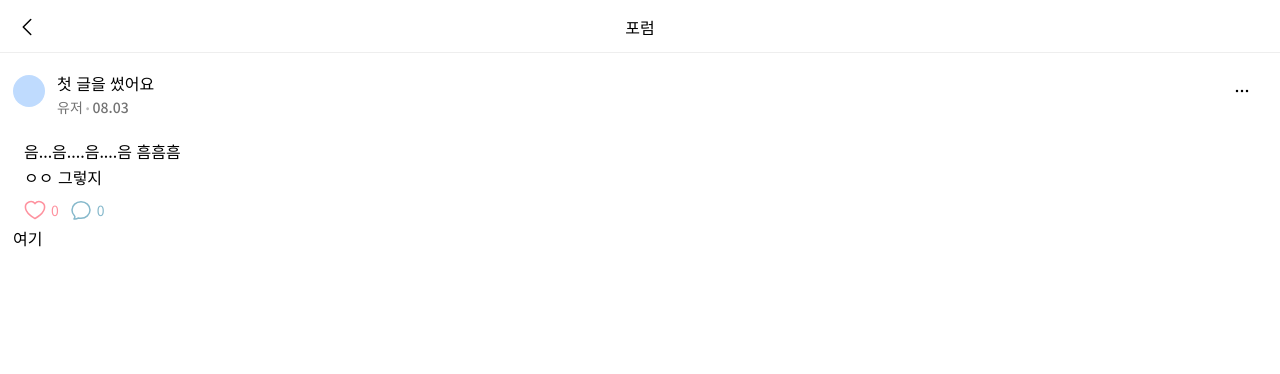
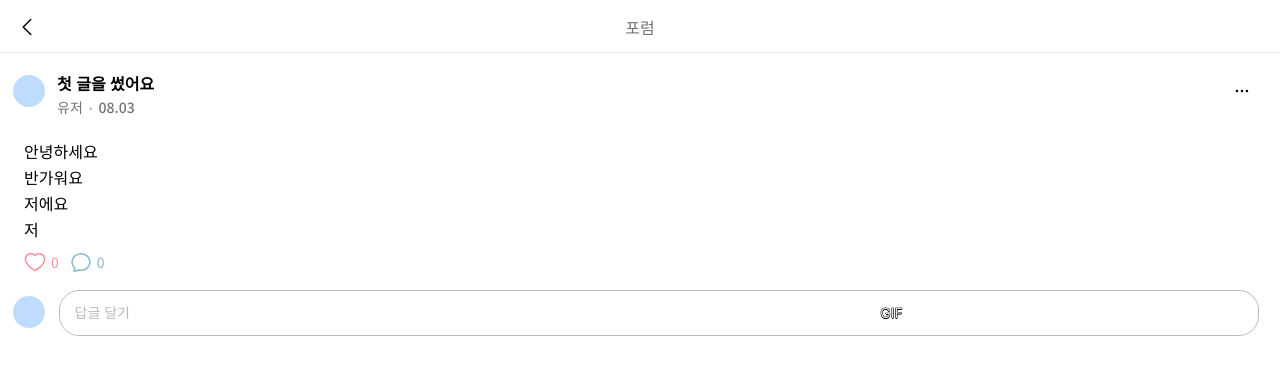
Before and after one commit to starcism/____PF, a Next.js app: page /free/1 in a window 1280 px wide. Shown: the top 374 px of the page. Built offline with nearby package versions, Linux system fonts and the light colour scheme; no server answers.

Commit message:
forum-post

```diff
--- a/src/app/free/[id]/page.tsx
+++ b/src/app/free/[id]/page.tsx
@@ -36,7 +36,7 @@ export default function Page(prop: TProps) {
       nickname: '유저',
     },
     title: '첫 글을 썼어요',
-    content: '음...음....음....음 흠흠흠\nㅇㅇ 그렇지',
+    content: '안녕하세요\n반가워요\n저에요\n저',
     commentCount: 0,
     liked: false,
     likeCount: 0,
--- a/src/components/atoms/Label.tsx
+++ b/src/components/atoms/Label.tsx
@@ -18,7 +18,7 @@ const containerVariants = {
   lg: '',
 }
 const LabelVariants = {
-  m_menu_pagelink: 'font-sans weight-500 text-[16px]',
+  m_menu_pagelink: 'font-sans weight-500',
   m_m: '',
   m_lg: 'h-[8px] bg-[#D9D9D9]',
   sm: '',
@@ -35,8 +35,8 @@ export default function Label({ text1, text2, size }: ILabel) {
   return (
     <>
       <div className={styles.container({ size })}>
-        <span className={`${styles.label({ size })} text-gray-4 pr-[3px]`}>{text1}</span>
-        <span className={styles.label({ size })}>{text2}</span>
+        <span className={`${styles.label({ size })} text-[16px] text-gray-4 pr-[1px] `}>{text1}</span>
+        <span className={`${styles.label({ size })} text-[16px] tracking-wide`}>{text2}</span>
       </div>
     </>
   )
--- a/src/components/molecules/LinkWithCloseMenu.tsx
+++ b/src/components/molecules/LinkWithCloseMenu.tsx
@@ -11,7 +11,7 @@ export default function LinkWithCloseMenu({ pageHref, pageName }: { pageHref: st
     <>
       <div>
         <LinkContainer href={pageHref} size="m_menu_page" onClick={() => handleMainMenu(false)}>
-        <span className="ml-4 text-[1rem] weight-500 leading-[0.8] text-viva-gray-2">{pageName}</span>
+        <span className="ml-4 text-[1rem] weight-500 leading-[0.8] text-gray-4">{pageName}</span>
         </LinkContainer>
       </div>
     </>
--- /dev/null
+++ b/src/components/molecules/UserComment.tsx
@@ -0,0 +1,91 @@
+import { SetStateAction, useRef, useState } from 'react'
+import UserIcon from '../atoms/UserIcon'
+
+interface Props {
+  value: string
+  setValue: React.Dispatch<SetStateAction<string>>
+}
+
+export default function UserComment({ value, setValue }: Props) {
+  const handleTextareaValue = (e: React.ChangeEvent<HTMLTextAreaElement>) => {
+    setValue(e.target.value)
+  }
+
+  const commentRef = useRef<HTMLTextAreaElement>(null)
+  const commentSideRef = useRef<HTMLDivElement>(null)
+  const handleResizeHeight = () => {
+    if (commentRef.current) {
+      commentRef.current.style.height = '44px'
+      if (commentSideRef.current) {
+        commentSideRef.current.style.height = '44px'
+      }
+      if (commentRef.current.scrollHeight > commentRef.current.clientHeight) {
+        const newHeight = commentRef.current.scrollHeight + 'px'
+        commentRef.current.style.height = newHeight
+        if (commentSideRef.current) {
+          commentSideRef.current.style.height = newHeight
+        }
+      } else {
+        commentRef.current.style.height = '44px'
+        if (commentSideRef.current) {
+          commentSideRef.current.style.height = '44px'
+        }
+      }
+    }
+  }
+
+  //텍스트 영역 핸들링
+  const PreventKeyDown = (e: React.KeyboardEvent<HTMLTextAreaElement>) => {
+    //텍스트 영역 포커스 이동 방지
+    if (e.key === 'Tab') {
+      e.preventDefault()
+      const { selectionStart, selectionEnd, value } = e.currentTarget
+      const newValue = value.substring(0, selectionStart) + '    ' + value.substring(selectionEnd)
+      e.currentTarget.value = newValue
+      e.currentTarget.setSelectionRange(selectionStart + 4, selectionStart + 4) // 커서 위치 조정
+    }
+    //줄바꿈 20개이상 제한
+    if (e.key === 'Enter') {
+      const lines = e.currentTarget.value.split('\n')
+      if (lines.length >= 20) {
+        e.preventDefault()
+      }
+    }
+  }
+  return (
+    <>
+      <div className="flex w-full py-[8px] pr-[8px]">
+        <div className="h-full w-[40px] pt-[6px] mr-[8px] flex">
+          <UserIcon />
+        </div>
+        <div className="flex border border-solid border-gray-3 rounded-[20px] w-[100vw]">
+          <textarea
+            className={`w-full max-h-[150px] rounded-[20px] leading-[22px] max-w-[800px] pl-[15px] py-[10px] outline-none resize-none text-[14px] overflow-y-auto scrollbar-hide font-400 placeholder:text-gray-3`}
+            style={{ height: '44px' }}
+            placeholder="답글 달기"
+            maxLength={500}
+            onKeyDown={PreventKeyDown}
+            ref={commentRef}
+            onInput={() => handleResizeHeight()}
+            value={value}
+            onChange={handleTextareaValue}
+          />
+          <div className={`flex-col w-[80px] items-end justify-end max-h-[150px] rounded-[20px]`} ref={commentSideRef} style={{ height: '44px' }}>
+            {value ? (
+              <>
+                <button className="flex font-sans font-700 text-turquoise justify-center items-center h-[44px] w-[64px] text-[14px]">등록</button>
+                {commentSideRef.current && parseInt(commentSideRef.current.style.height, 10) > 50 && (
+                  <div className="flex items-end justify-center min-h-0 h-[calc(100%-44px)] pb-[4px] pr-[4px] w-[64px]">
+                    <span className="leading-[28px] text-[12px] text-gray-3">{`${value.length} / 500`}</span>
+                  </div>
+                )}
+              </>
+            ) : (
+              <button className="flex justify-center font-sans text-lightgold text-outlined items-center h-full w-[64px] text-[14px]">GIF</button>
+            )}
+          </div>
+        </div>
+      </div>
+    </>
+  )
+}
--- a/src/components/organisms/FootLinkOnMenu.tsx
+++ b/src/components/organisms/FootLinkOnMenu.tsx
@@ -31,11 +31,11 @@ export default function FootLinkOnMenu({ session }: { session: string | null })
           <div className="flex w-full h-full">
             {session ? (
               <div className="flex w-full justify-center items-center">
-                <span className="text-[1.1rem] weight-400">로그아웃</span>
+                <span className="text-[1.1rem] text-gray-5 weight-400">로그아웃</span>
               </div>
             ) : (
               <div className="flex w-full justify-center items-center">
-                <span className="text-[1.1rem] weight-400 text-viva-gray-2">회원가입</span>
+                <span className="text-[1.1rem] weight-400 text-gray-5">회원가입</span>
               </div>
             )}
           </div>
--- a/src/components/templates/BoardLayout.tsx
+++ b/src/components/templates/BoardLayout.tsx
@@ -23,7 +23,7 @@ export default function BoardLayout({ boardType, children, onClick }: Props) {
                 </button>
               </div>
               <div className="flex items-center">
-                <h1 className="text-[16px] select-none">{boardType}</h1>
+                <h1 className="text-[16px] font-500 text-gray-4 select-none">{boardType}</h1>
               </div>
               <div className="h-[53px] w-[53px] flex justify-center items-center select-none" />
             </div>
--- a/src/components/templates/FreeBoard.tsx
+++ b/src/components/templates/FreeBoard.tsx
@@ -2,7 +2,8 @@
 
 import formatDate from '@/libs/getFormDate'
 import UserIcon from '../atoms/UserIcon'
-import { useState } from 'react'
+import { useLayoutEffect, useRef, useState } from 'react'
+import UserComment from '../molecules/UserComment'
 
 interface Props {
   user: {
@@ -28,6 +29,17 @@ export default function FreeBoard({ user, title, content, commentCount, liked, l
     e.preventDefault()
     setLike(!like)
   }
+
+  const [textareaValue, setTextareaValue] = useState<string>('')
+
+  const textRef = useRef<HTMLTextAreaElement>(null)
+  useLayoutEffect(() => {
+    if (textRef.current) {
+      textRef.current.style.height = 'auto'
+      const newHeight = textRef.current.scrollHeight + 'px'
+      textRef.current.style.height = newHeight
+    }
+  }, [])
   return (
     <>
       <div className="w-full px-[13px] pt-[17px]">
@@ -36,12 +48,12 @@ export default function FreeBoard({ user, title, content, commentCount, liked, l
             <UserIcon />
             <div>
               <div className="flex mt-[4px] mb-[6px] ml-[12px] mr-[12px] overflow-hidden max-h-[40px]">
-                <h1 className="font-600 leading-[22px] text-[16px]">{`${title}`}</h1>
+                <h1 className="font-700 leading-[22px] text-[16px]">{`${title}`}</h1>
               </div>
               <div className="flex items-center">
                 <div className="ml-[12px] flex items-center">
                   <span className="text-[14px] font-600 text-gray-4">{user.nickname}</span>
-                  <span className="text-[11px] px-[3px] text-gray-3">&bull;</span>
+                  <span className="text-[11px] px-[6px] text-gray-3">&bull;</span>
                   <span className="text-[14px] text-gray-4 font-500">{createdDate}</span>
                 </div>
               </div>
@@ -57,11 +69,12 @@ export default function FreeBoard({ user, title, content, commentCount, liked, l
             </svg>
           </div>
         </div>
-        <div className="px-[11px] mt-[17px]">
+        <div className="px-[11px] mt-[17px] h-full">
           <textarea
             readOnly
-            className="flex w-[100vw] leading-[26px] max-w-[800px] outline-none resize-none text-[16px] scrollbar-hide font-350 placeholder:text-gray-3"
-            value={content}
+            className="flex w-[100vw] leading-[26px] max-w-[800px] outline-none resize-none text-[16px] scrollbar-hide font-400 placeholder:text-gray-3"
+            defaultValue={content}
+            ref={textRef}
           />
         </div>
         <div className="flex items-center h-[40px]">
@@ -102,7 +115,9 @@ export default function FreeBoard({ user, title, content, commentCount, liked, l
             <span className="text-[14px] weight-350 select-none text-turquoise">{commentCount}</span>
           </div>
         </div>
-        <div className=''>여기</div>
+        <form>
+          <UserComment value={textareaValue} setValue={setTextareaValue} />
+        </form>
       </div>
     </>
   )
--- a/src/libs/AccessTokenProvider.tsx
+++ b/src/libs/AccessTokenProvider.tsx
@@ -1,8 +1,7 @@
 'use client'
 
-import { createContext, useContext, useEffect, useMemo, useState } from 'react'
+import { createContext, useContext, useLayoutEffect, useMemo, useState } from 'react'
 import checkEnvironment from './checkEnvironment'
-import { verifyToken } from './verifyToken'
 
 interface Props {
   children: React.ReactNode
@@ -23,7 +22,7 @@ export function useAccessTokenState() {
 export default function AccessTokenProvider({ children }: Props) {
   const [accessToken, setAccessToken] = useState<string | null>(null)
 
-  useEffect(() => {
+  useLayoutEffect(() => {
     const fetchData = async () => {
       const res = await fetch(checkEnvironment().concat('/api/auth/verification/authv4'), {
         method: 'POST',
--- a/src/styles/global.css
+++ b/src/styles/global.css
@@ -25,7 +25,9 @@
 .weight-700 {
   font-weight: 700;
 }
-
+.text-outlined {
+  text-shadow: -0.5px 0 #000, 0 0.5px #000, 0.5px 0 #000, 0 -0.5px #000;
+}
 .custom-border-1{
   border-width: 1px;
   border-style: solid;
```
Also changed, not shown: src/libs/getFormDate.tsx (+16 -10 lines).
